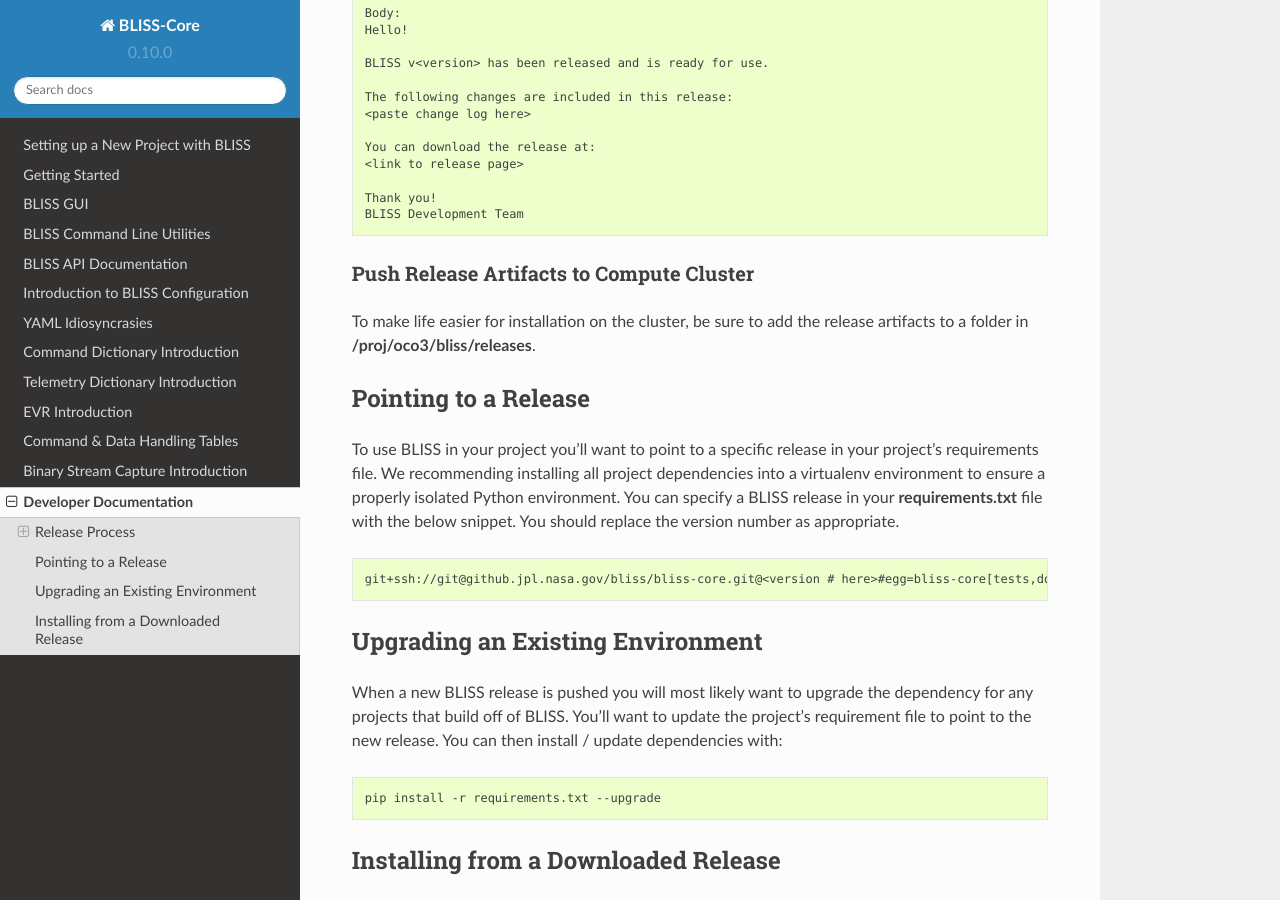
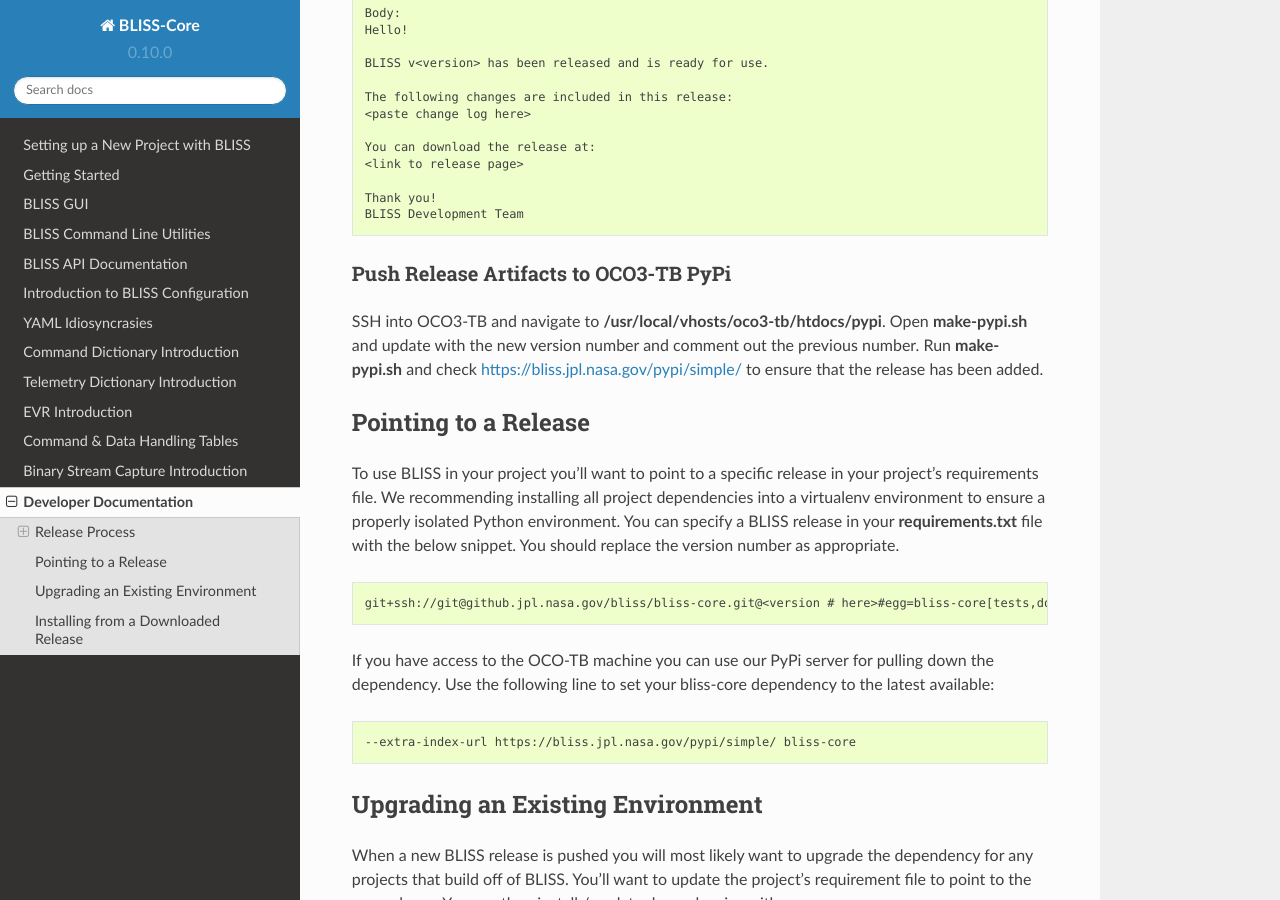
Before and after one commit to NASA-AMMOS/AIT-Core, a Sphinx documentation site: the page built from doc/source/developer_info.rst, in a window 1280 px wide and 900 px high, scrolled down 1342 px. Built offline with Sphinx 7.4.7 and the Read the Docs theme 2.0.0, drawn with Linux system fonts in a browser that asks for light colours.

Commit message:
Issue #260 - Add build info for new PyPi server

```diff
--- a/doc/source/developer_info.rst
+++ b/doc/source/developer_info.rst
@@ -63,10 +63,11 @@
    Thank you!
    BLISS Development Team
 
-Push Release Artifacts to Compute Cluster
-^^^^^^^^^^^^^^^^^^^^^^^^^^^^^^^^^^^^^^^^^
+Push Release Artifacts to OCO3-TB PyPi
+^^^^^^^^^^^^^^^^^^^^^^^^^^^^^^^^^^^^^^
 
-To make life easier for installation on the cluster, be sure to add the release artifacts to a folder in **/proj/oco3/bliss/releases**.
+SSH into OCO3-TB and navigate to **/usr/local/vhosts/oco3-tb/htdocs/pypi**. Open **make-pypi.sh** and update with the new version number and comment out the previous number. Run **make-pypi.sh** and check https://bliss.jpl.nasa.gov/pypi/simple/ to ensure that the release has been added.
+
 
 Pointing to a Release
 ---------------------
@@ -76,6 +77,12 @@
 .. code-block:: none
 
    git+ssh://git@github.jpl.nasa.gov/bliss/bliss-core.git@<version # here>#egg=bliss-core[tests,docs]
+
+If you have access to the OCO-TB machine you can use our PyPi server for pulling down the dependency. Use the following line to set your bliss-core dependency to the latest available:
+
+.. code-block:: none
+
+    --extra-index-url https://bliss.jpl.nasa.gov/pypi/simple/ bliss-core
 
 
 Upgrading an Existing Environment
```
